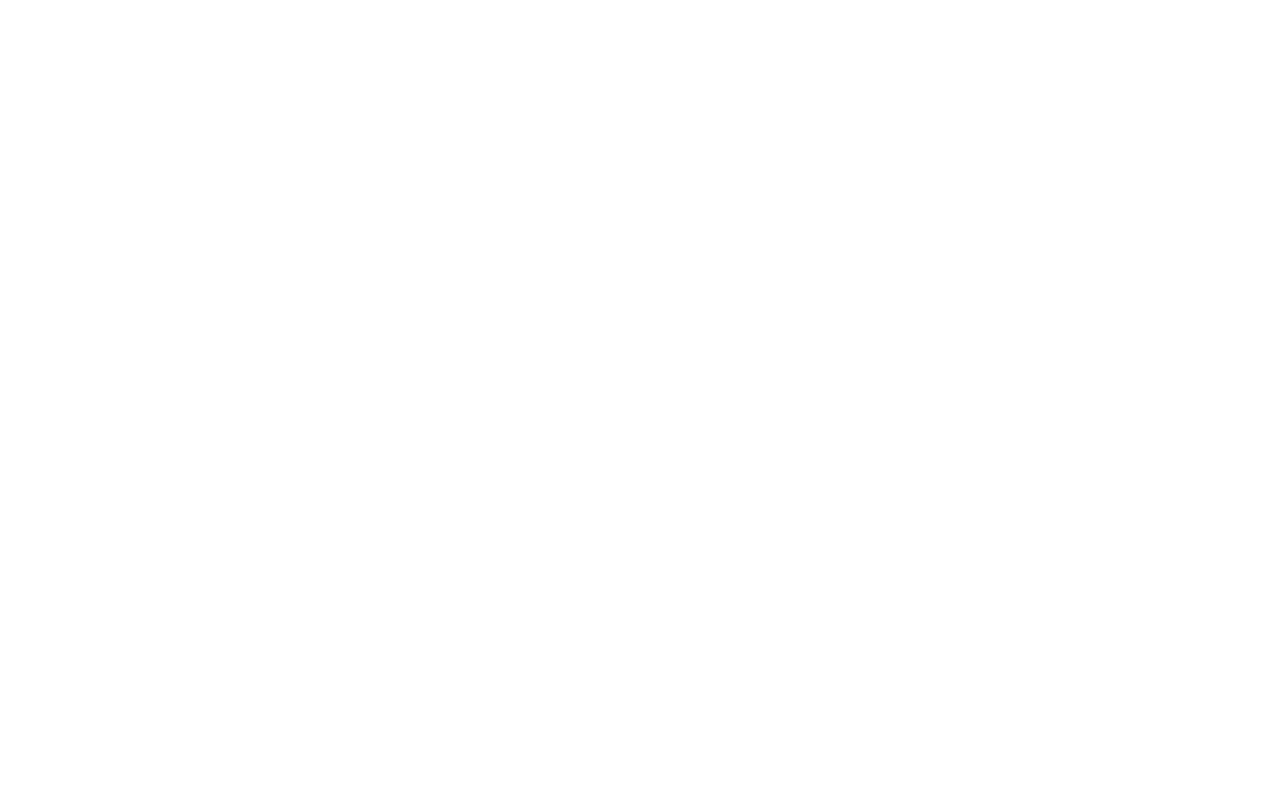
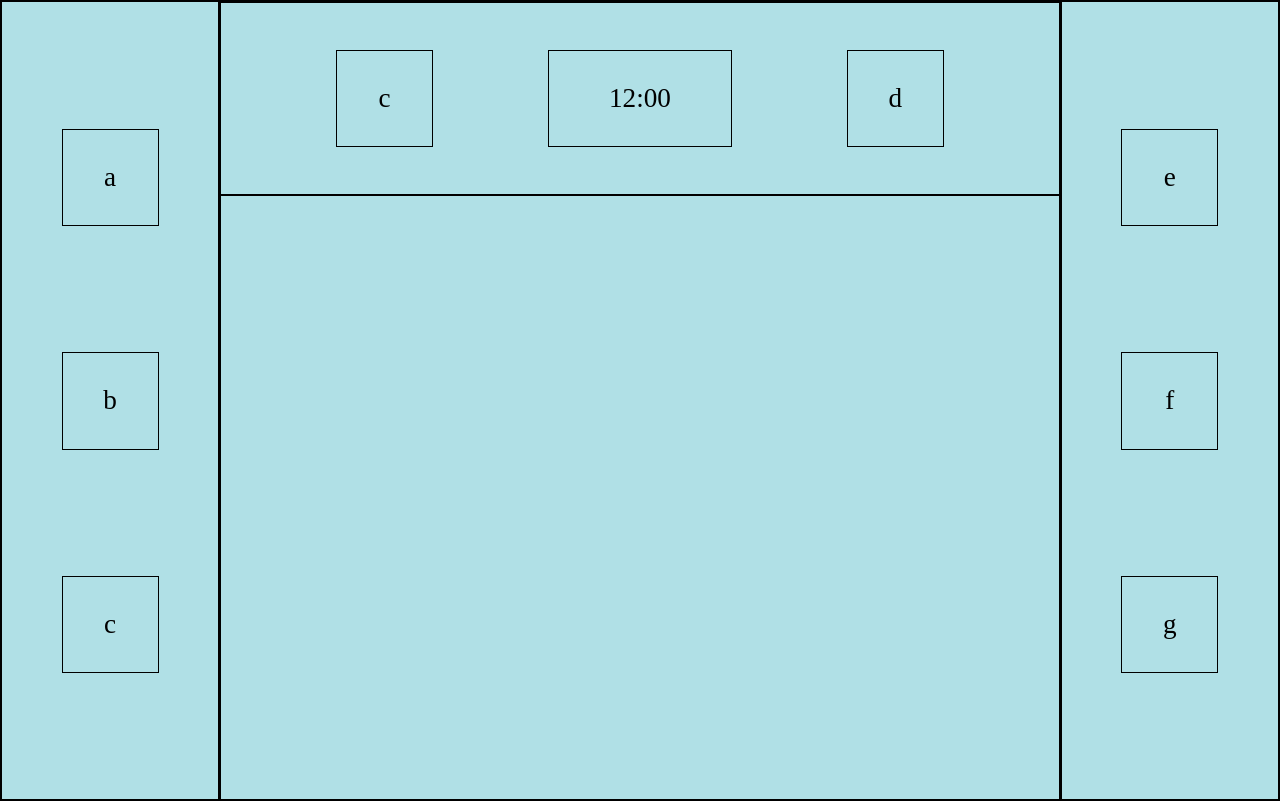
Before and after one commit to joseluisrdfz/PracticaUA, a plain HTML site: page index.html in a window 1280 px wide. Drawn offline with Linux system fonts and the light colour scheme.

Commit message:
cambio estilo

```diff
--- a/index.html
+++ b/index.html
@@ -11,7 +11,7 @@
     <script src='script.js'></script>
 </head>
 
-<body onload="main(1)">
+<body onload="pantallaiddle()">
     <!--<img src="./recursos/logo.png" id="logo" alt="logo">-->
 
 </body>
--- a/script.js
+++ b/script.js
@@ -44,7 +44,7 @@
     <div class = "idiomas" id ="hindi"><p>भारतीय</p></div>
     <div class = "idiomas" id ="arabe"><p>عرب</p></div>
     <div class = "idiomas" id ="portugues"><p>Português</p></div>
-    <div class = "idiomas" id ="ruso"><p>pусский</p></div>
+    <div class = "idiomas" id ="ruso"><p>pyccкий</p></div>
     <div class = "idiomas" id ="urdu"><p>اردو</p></div>
     <div class = "idiomas" id ="bengali"><p>বাংলা</p></div>
     <div class = "idiomas" id ="frances"><p>Français</p></div>
@@ -60,8 +60,8 @@
     <span class="icon-correcto"></span>`;
 }
 
-function pantallaAjustes(){
-    document.body.innerHTML =  `
+function pantallaAjustes() {
+    document.body.innerHTML = `
     <div class="opcion">
         <p>WIFI</p>
         <span class="icon-wifi"></span>
@@ -90,7 +90,7 @@
       `;
 }
 
-function pantallaControles(){
+function pantallaControles() {
     document.innerHTML = `
     <div class="opcioncontroles">
     <span class="icon-menos"></span>
@@ -120,7 +120,7 @@
     `;
 }
 
-function pantallaInformacionLuz(){
+function pantallaInformacionLuz() {
     document.body.innerHTML = `
     <div class="info">
         <span class="icon-bombilla"></span>
@@ -130,7 +130,7 @@
     `;
 }
 
-function pantallaInformacionTemperatura(){
+function pantallaInformacionTemperatura() {
     document.body.innerHTML = `
     <div class="info">
         <span class="icon-grados"></span>
@@ -140,7 +140,7 @@
     `;
 }
 
-function pantallaInformacionResistenciaInferior(){
+function pantallaInformacionResistenciaInferior() {
     document.body.innerHTML = `
     <div class="info">
         <span class="icon-menos"></span>
@@ -150,7 +150,7 @@
     `;
 }
 
-function pantallaInformacionResistenciaSuperior(){
+function pantallaInformacionResistenciaSuperior() {
     document.body.innerHTML = `
     <div class="info">
         <span class="icon-menos"></span>
@@ -160,7 +160,7 @@
     `;
 }
 
-function pantallaInformacionGratinar(){
+function pantallaInformacionGratinar() {
     document.body.innerHTML = `
     <div class="info">
         <span class="icon-ola"></span>
@@ -170,7 +170,7 @@
     `;
 }
 
-function pantallaInformacionGratinar(){
+function pantallaInformacionGratinar() {
     document.body.innerHTML = `
     <div class="info">
         <span class="icon-ola"></span>
@@ -180,7 +180,7 @@
     `;
 }
 
-function pantallaInformacionVentilador(){
+function pantallaInformacionVentilador() {
     document.body.innerHTML = `
     <div class="info">
         <span class="icon-ventilador"></span>
@@ -190,7 +190,7 @@
     `;
 }
 
-function pantallaInformacionAjustes(){
+function pantallaInformacionAjustes() {
     document.body.innerHTML = `
     <div class="info">
         <span class="icon-ajustes"></span>
@@ -200,7 +200,7 @@
     `;
 }
 
-function pantallaInformacionReloj(){
+function pantallaInformacionReloj() {
     document.body.innerHTML = `
     <div class="info">
         <span class="icon-reloj"></span>
--- a/style.css
+++ b/style.css
@@ -2,20 +2,32 @@
 
 /* Nota : no he podido obtener el icono del ventilador ni de la puerta del horno en fontello*/
 
+
 /*Elementos comunes*/
-.SmallButton{
+
+body {
+    background-color: black;
+    display: flex;
+    flex-direction: column;
+    overflow: hidden;
+    height: 100vh;
+    margin: 0;
+}
+
+.SmallButton {
     border: 2px;
     border-style: solid;
     border-color: black;
 }
 
+
 /*Pantalla inicial*/
+
 #logo {
     display: block;
     position: absolute;
     z-index: 1;
     width: 100%;
-    height: 100%;
     margin-left: auto;
     margin-right: auto;
     margin-top: auto;
@@ -36,18 +48,23 @@
     text-align: center;
 }
 
+
 /*Pantalla conexion establecida*/
 
+
 /* Pantalla controles */
-.opcioncontroles{
+
+.opcioncontroles {
     border: 2px;
     border-color: black;
     border-style: solid;
     border-radius: 10%;
 }
 
+
 /* Pantalla ajustes*/
-.opcion{
+
+.opcion {
     border: 2px;
     border-color: black;
     border-style: solid;
@@ -56,13 +73,16 @@
     flex-wrap: wrap;
 }
 
+
 /* Pantalla de informacion*/
 
-.info>span{
-    border: 2px ;
+.info>span {
+    border: 2px;
     border-style: solid;
     border-color: black;
 }
+
+
 /* Pantalla de horno datos */
 
 .datoshorno>li {
@@ -75,9 +95,11 @@
 /* Pantalla de horno general */
 
 .hornoiddle {
+    flex: 1;
     display: flex;
     flex-direction: row;
     border: 1px solid black;
+    background-color: powderblue;
 }
 
 .lateral {
@@ -86,10 +108,12 @@
     justify-content: space-evenly;
     align-items: center;
     width: 17%;
+    height: 100%;
     border: 1px solid black;
 }
 
 .centro {
+    height: 100%;
     display: flex;
     flex-direction: column;
     width: 66%;
@@ -99,7 +123,7 @@
 .centro>#up {
     display: flex;
     flex-direction: row;
-    height: 4em;
+    height: 24%;
     border: 1px solid black;
     align-items: center;
     justify-content: space-evenly;
@@ -108,26 +132,33 @@
 .centro>#down {
     display: flex;
     flex-direction: row;
-    height: 8em;
+    height: 76%;
     border: 1px solid black;
     align-items: center;
     justify-content: center;
-    font-size: 2em;
+    font-size: 8em;
 }
 
 .buttonhorno {
     border: 1px solid black;
-    padding: 10px 15px;
-    max-width: 30px;
-    max-height: 20px;
+    width: 3.5em;
+    height: 3.5em;
     text-align: center;
-    align-items: center;
+    line-height: 3.5em;
+    font-size: 1.7em;
 }
 
 .Relojhorno {
     border: 1px solid black;
-    padding: 10px 10px;
+    width: 6.7em;
+    height: 3.5em;
+    text-align: center;
+    line-height: 3.5em;
+    font-size: 1.7em;
 }
+
+
+/* Pantalla volumen */
 
 #sec_vol1 {
     display: flex;
```
